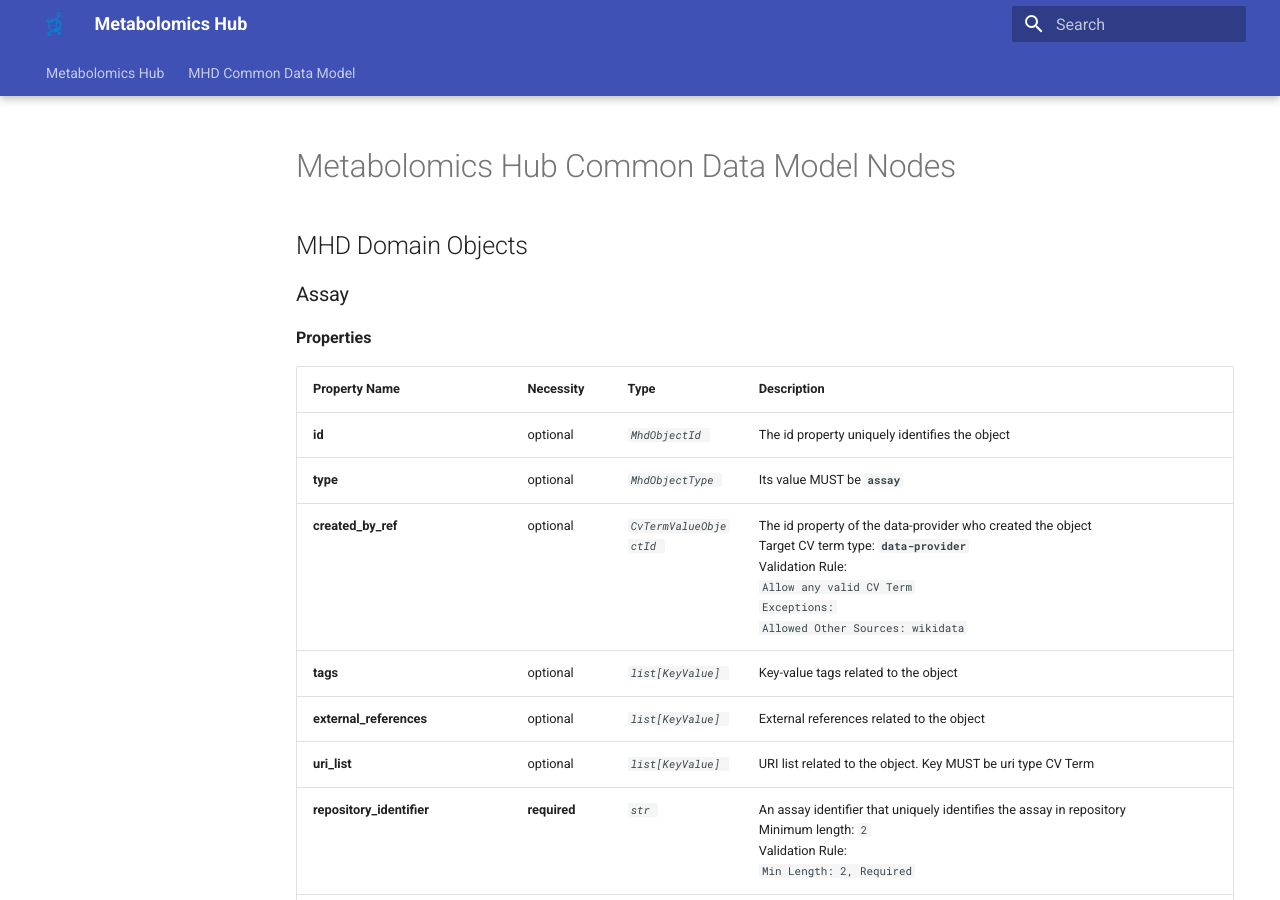
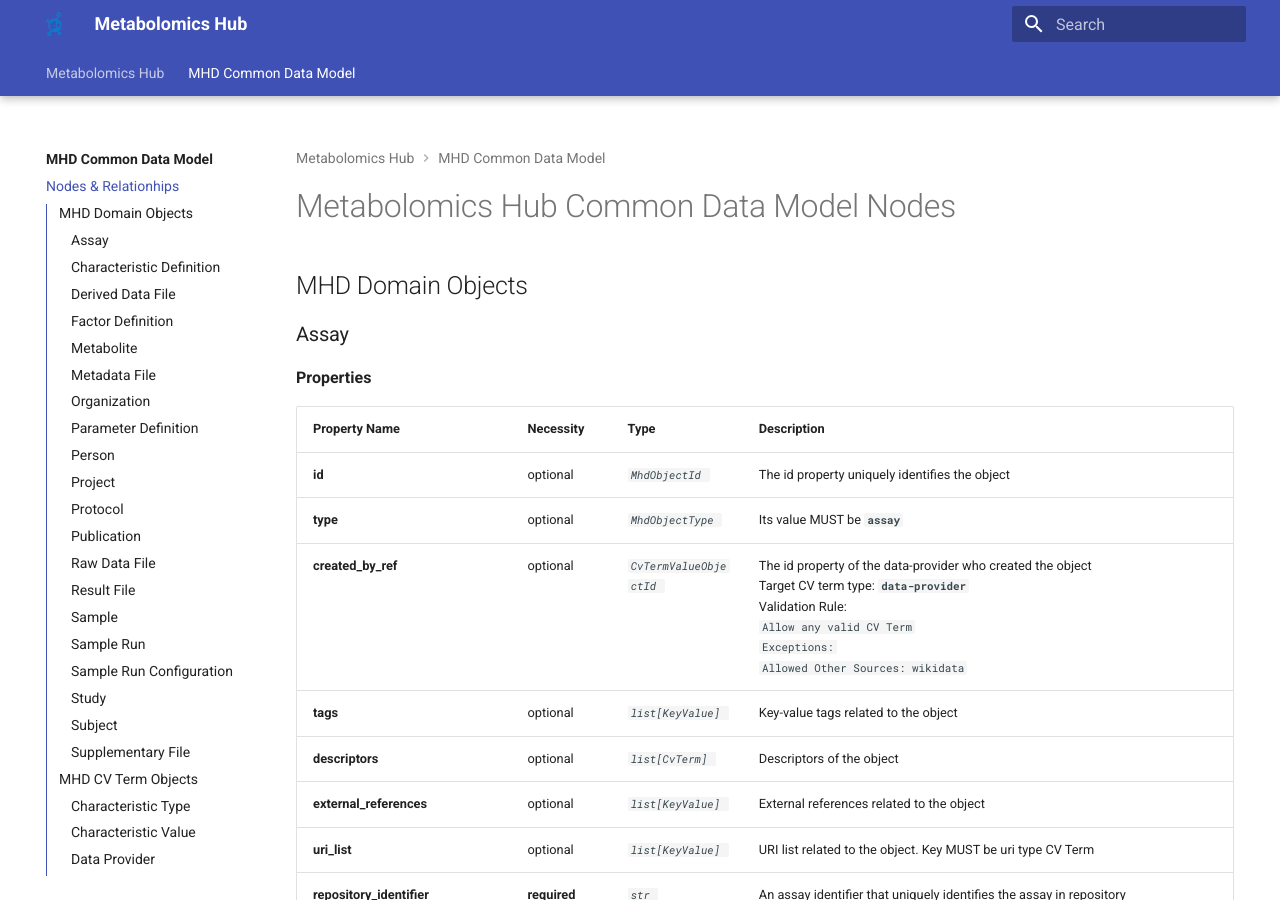
Before and after one commit to MetabolomicsHub/mhd-model, an MkDocs documentation site: the page built from docs/mhd/mhd-nodes.md, in a window 1280 px wide and 900 px high. Built offline with MkDocs 1.6.1 and Material for MkDocs 9.7.7, drawn with Linux system fonts in a browser that asks for light colours; some of the changed text lies outside the part shown.

Commit message:
fix: model updates

```diff
--- a/docs/mhd/index.md
+++ b/docs/mhd/index.md
@@ -10,7 +10,28 @@
 Each of *MHD Domain Objects* corresponds to a concept commonly used in metabolomics dataset metadata files.
 
 
-List of MHD Domain Objects: <code>Assay, Characteristic Definition, Derived Data File, Factor Definition, Metadata File, Metabolite, Parameter Definition, Person, Project, Protocol, Publication, Raw Data File, Result File, Sample, Sample Run, Sample Run Configuration, Study, Subject, Supplementary File </code>
+List of MHD Domain Objects:
+
+- [Study](mhd-nodes.md#study)
+- [Publication](mhd-nodes.md#publication)
+- [Person](mhd-nodes.md#person)
+- [Organization](mhd-nodes.md#organization)
+- [Project](mhd-nodes.md#project)
+- [Factor Definition](mhd-nodes.md#factor-definition)
+- [Protocol](mhd-nodes.md#protocol)
+- [Parameter Definition](mhd-nodes.md#parameter-definition)
+- [Metadata File](mhd-nodes.md#metadata-file)
+- [Raw Data File](mhd-nodes.md#raw-data-file)
+- [Derived Data File](mhd-nodes.md#derived-data-file)
+- [Result File](mhd-nodes.md#result-file)
+- [Supplementary File](mhd-nodes.md#supplementary-file)
+- [Metabolite](mhd-nodes.md#metabolite)
+- [Assay](mhd-nodes.md#assay)
+- [Subject](mhd-nodes.md#subject)
+- [Sample](mhd-nodes.md#sample)
+- [Characteristic Definition](mhd-nodes.md#characteristic-definition)
+- [Sample Run](mhd-nodes.md#sample-run)
+- [Sample Run Configuration](mhd-nodes.md#sample-run-configuration)
 
 The following properties are common for all  *MHD Domain Objects*.
 
@@ -20,6 +41,7 @@ The following properties are common for all  *MHD Domain Objects*.
 |**type**|required|<code>*str*<code>|The type MUST be lower case and '-' seperated value of node name. e.g. raw-data-file for Raw Data File|
 |**created_by_ref**|optional|<code>*str*<code>|The id of the data provider.|
 |**tags**|optional|<code>*list of KeyValue*<code>|Key and values. key and values may be CV Term|
+|**descriptors**|optional|<code>*list of CvTerm*<code>|Descriptors for the object|
 |**external_references**|optional|<code>*list of KeyValue*<code>|List of external references that describes the resource represented by the node. Key MUST be a URI type (FTP, URL, etc.)|
 |**uri_list**|optional|<code>*list of KeyValue*<code>|List of URI addresses to access the resource represented by the node |
 
@@ -29,7 +51,7 @@ The following properties are common for all  *MHD Domain Objects*.
 
 *MHD Common Data Model* defines a set of data types (MHD Cv Term Objects) presented as CV Term.
 
-List of MHD Cv Term Objects: <code>Characteristic Definition, Characteristic Value, Data Provider, Factor Definition, Factor Value, Parameter Definition, Parameter Value, Uri Type</code>
+List of MHD Cv Term Objects: <code>Characteristic Type, Characteristic Value, Data Provider, Factor Type, Factor Value, Parameter Type, Protocol Type, Parameter Value, Uri Type</code>
 
 The following properties are common for all  *MHD Cv Term Objects*.
 
--- a/docs/mhd/mhd-nodes.md
+++ b/docs/mhd/mhd-nodes.md
@@ -12,6 +12,7 @@
 |**type**|optional|<code>*MhdObjectType*<code>|Its value MUST be <code>**assay**</code>|
 |**created_by_ref**|optional|<code>*CvTermValueObjectId*<code>|The id property of the data-provider who created the object<br>Target CV term type: <code>**data-provider**</code><br>Validation Rule:<br> <code>Allow any valid CV Term<br>Exceptions:<br>Allowed Other Sources: wikidata</code>|
 |**tags**|optional|<code>*list[KeyValue]*<code>|Key-value tags related to the object|
+|**descriptors**|optional|<code>*list[CvTerm]*<code>|Descriptors of the object|
 |**external_references**|optional|<code>*list[KeyValue]*<code>|External references related to the object|
 |**uri_list**|optional|<code>*list[KeyValue]*<code>|URI list related to the object. Key MUST be uri type CV Term|
 |**repository_identifier**|**required**|<code>*str*<code>|An assay identifier that uniquely identifies the assay in repository<br>Minimum length: <code>2</code><br>Validation Rule:<br> <code>Min Length: 2, Required</code>|
@@ -56,6 +57,7 @@
 |**type**|optional|<code>*MhdObjectType*<code>|The type property identifies type of the object<br>Its value MUST be <code>**characteristic-definition**</code>|
 |**created_by_ref**|optional|<code>*CvTermValueObjectId*<code>|The id property of the data-provider who created the object<br>Target CV term type: <code>**data-provider**</code><br>Validation Rule:<br> <code>Allow any valid CV Term<br>Exceptions:<br>Allowed Other Sources: wikidata</code>|
 |**tags**|optional|<code>*list[KeyValue]*<code>|Key-value tags related to the object|
+|**descriptors**|optional|<code>*list[CvTerm]*<code>|Descriptors of the object|
 |**external_references**|optional|<code>*list[KeyValue]*<code>|External references related to the object|
 |**uri_list**|optional|<code>*list[KeyValue]*<code>|URI list related to the object. Key MUST be uri type CV Term|
 |**name**|**required**|<code>*str*<code>|Minimum length: <code>2</code><br>Validation Rule:<br> <code>Min Length: 2, Required</code>|
@@ -90,6 +92,7 @@
 |**type**|optional|<code>*MhdObjectType*<code>|The type property identifies type of the object<br>Its value MUST be <code>**derived-data-file**</code>|
 |**created_by_ref**|optional|<code>*CvTermValueObjectId*<code>|The id property of the data-provider who created the object<br>Target CV term type: <code>**data-provider**</code><br>Validation Rule:<br> <code>Allow any valid CV Term<br>Exceptions:<br>Allowed Other Sources: wikidata</code>|
 |**tags**|optional|<code>*list[KeyValue]*<code>|Key-value tags related to the object|
+|**descriptors**|optional|<code>*list[CvTerm]*<code>|Descriptors of the object|
 |**external_references**|optional|<code>*list[KeyValue]*<code>|External references related to the object|
 |**uri_list**|optional|<code>*list[KeyValue]*<code>|URI list related to the object. Key MUST be uri type CV Term|
 |**name**|**required**|<code>*str*<code>|Name of the file. File MUST be a file (not folder or link).It MAY be relative path (e.g., FILES/study.txt) or a file in a compressed file (e.g., FILES/study.zip#data/metadata.tsv)<br>Minimum length: <code>2</code><br>Validation Rule:<br> <code>Min Length: 2, Required</code>|
@@ -129,6 +132,7 @@
 |**type**|optional|<code>*MhdObjectType*<code>|The type property identifies type of the object<br>Its value MUST be <code>**factor-definition**</code>|
 |**created_by_ref**|optional|<code>*CvTermValueObjectId*<code>|The id property of the data-provider who created the object<br>Target CV term type: <code>**data-provider**</code><br>Validation Rule:<br> <code>Allow any valid CV Term<br>Exceptions:<br>Allowed Other Sources: wikidata</code>|
 |**tags**|optional|<code>*list[KeyValue]*<code>|Key-value tags related to the object|
+|**descriptors**|optional|<code>*list[CvTerm]*<code>|Descriptors of the object|
 |**external_references**|optional|<code>*list[KeyValue]*<code>|External references related to the object|
 |**uri_list**|optional|<code>*list[KeyValue]*<code>|URI list related to the object. Key MUST be uri type CV Term|
 |**name**|**required**|<code>*str*<code>|Minimum length: <code>2</code><br>Validation Rule:<br> <code>Min Length: 2, Required</code>|
@@ -163,6 +167,7 @@
 |**type**|optional|<code>*MhdObjectType*<code>|The type property identifies type of the object<br>Its value MUST be <code>**metabolite**</code>|
 |**created_by_ref**|optional|<code>*CvTermValueObjectId*<code>|The id property of the data-provider who created the object<br>Target CV term type: <code>**data-provider**</code><br>Validation Rule:<br> <code>Allow any valid CV Term<br>Exceptions:<br>Allowed Other Sources: wikidata</code>|
 |**tags**|optional|<code>*list[KeyValue]*<code>|Key-value tags related to the object|
+|**descriptors**|optional|<code>*list[CvTerm]*<code>|Descriptors of the object|
 |**external_references**|optional|<code>*list[KeyValue]*<code>|External references related to the object|
 |**uri_list**|optional|<code>*list[KeyValue]*<code>|URI list related to the object. Key MUST be uri type CV Term|
 |**name**|**required**|<code>*str*<code>|Minimum length: <code>2</code><br>Validation Rule:<br> <code>Min Length: 2, Required</code>|
@@ -195,6 +200,7 @@
 |**type**|optional|<code>*MhdObjectType*<code>|The type property identifies type of the object<br>Its value MUST be <code>**metadata-file**</code>|
 |**created_by_ref**|optional|<code>*CvTermValueObjectId*<code>|The id property of the data-provider who created the object<br>Target CV term type: <code>**data-provider**</code><br>Validation Rule:<br> <code>Allow any valid CV Term<br>Exceptions:<br>Allowed Other Sources: wikidata</code>|
 |**tags**|optional|<code>*list[KeyValue]*<code>|Key-value tags related to the object|
+|**descriptors**|optional|<code>*list[CvTerm]*<code>|Descriptors of the object|
 |**external_references**|optional|<code>*list[KeyValue]*<code>|External references related to the object|
 |**uri_list**|**required**|<code>*list[KeyValue]*<code>|URI list related to the object. Key MUST be uri type CV Term<br>Minimum length: <code>1</code><br>Validation Rule:<br> <code>Min Length: 1, Required</code>|
 |**name**|**required**|<code>*str*<code>|Name of the file. File MUST be a file (not folder or link).It MAY be relative path (e.g., FILES/study.txt) or a file in a compressed file (e.g., FILES/study.zip#data/metadata.tsv)<br>Minimum length: <code>2</code><br>Validation Rule:<br> <code>Min Length: 2, Required</code>|
@@ -239,6 +245,7 @@
 |**type**|optional|<code>*MhdObjectType*<code>|The type property identifies type of the object<br>Its value MUST be <code>**organization**</code>|
 |**created_by_ref**|optional|<code>*CvTermValueObjectId*<code>|The id property of the data-provider who created the object<br>Target CV term type: <code>**data-provider**</code><br>Validation Rule:<br> <code>Allow any valid CV Term<br>Exceptions:<br>Allowed Other Sources: wikidata</code>|
 |**tags**|optional|<code>*list[KeyValue]*<code>|Key-value tags related to the object|
+|**descriptors**|optional|<code>*list[CvTerm]*<code>|Descriptors of the object|
 |**external_references**|optional|<code>*list[KeyValue]*<code>|External references related to the object|
 |**uri_list**|optional|<code>*list[KeyValue]*<code>|URI list related to the object. Key MUST be uri type CV Term|
 |**repository_identifier**|optional|<code>*str*<code>||
@@ -279,6 +286,7 @@
 |**type**|optional|<code>*MhdObjectType*<code>|The type property identifies type of the object<br>Its value MUST be <code>**parameter-definition**</code>|
 |**created_by_ref**|optional|<code>*CvTermValueObjectId*<code>|The id property of the data-provider who created the object<br>Target CV term type: <code>**data-provider**</code><br>Validation Rule:<br> <code>Allow any valid CV Term<br>Exceptions:<br>Allowed Other Sources: wikidata</code>|
 |**tags**|optional|<code>*list[KeyValue]*<code>|Key-value tags related to the object|
+|**descriptors**|optional|<code>*list[CvTerm]*<code>|Descriptors of the object|
 |**external_references**|optional|<code>*list[KeyValue]*<code>|External references related to the object|
 |**uri_list**|optional|<code>*list[KeyValue]*<code>|URI list related to the object. Key MUST be uri type CV Term|
 |**name**|**required**|<code>*str*<code>|Minimum length: <code>2</code><br>Validation Rule:<br> <code>Min Length: 2, Required</code>|
@@ -312,6 +320,7 @@
 |**type**|optional|<code>*MhdObjectType*<code>|The value of this property MUST be 'person'<br>Its value MUST be <code>**person**</code>|
 |**created_by_ref**|optional|<code>*CvTermValueObjectId*<code>|The id property of the data-provider who created the object<br>Target CV term type: <code>**data-provider**</code><br>Validation Rule:<br> <code>Allow any valid CV Term<br>Exceptions:<br>Allowed Other Sources: wikidata</code>|
 |**tags**|optional|<code>*list[KeyValue]*<code>|Key-value tags related to the object|
+|**descriptors**|optional|<code>*list[CvTerm]*<code>|Descriptors of the object|
 |**external_references**|optional|<code>*list[KeyValue]*<code>|External references related to the object|
 |**uri_list**|optional|<code>*list[KeyValue]*<code>|URI list related to the object. Key MUST be uri type CV Term|
 |**full_name**|optional|<code>*str*<code>|Full name of person|
@@ -356,6 +365,7 @@
 |**type**|optional|<code>*MhdObjectType*<code>|The type property identifies type of the object<br>Its value MUST be <code>**project**</code>|
 |**created_by_ref**|optional|<code>*CvTermValueObjectId*<code>|The id property of the data-provider who created the object<br>Target CV term type: <code>**data-provider**</code><br>Validation Rule:<br> <code>Allow any valid CV Term<br>Exceptions:<br>Allowed Other Sources: wikidata</code>|
 |**tags**|optional|<code>*list[KeyValue]*<code>|Key-value tags related to the object|
+|**descriptors**|optional|<code>*list[CvTerm]*<code>|Descriptors of the object|
 |**external_references**|optional|<code>*list[KeyValue]*<code>|External references related to the object|
 |**uri_list**|optional|<code>*list[KeyValue]*<code>|URI list related to the object. Key MUST be uri type CV Term|
 |**title**|**required**|<code>*str*<code>|Minimum length: <code>2</code><br>Validation Rule:<br> <code>Min Length: 2, Required</code>|
@@ -399,6 +409,7 @@
 |**type**|optional|<code>*MhdObjectType*<code>|The type property identifies type of the object<br>Its value MUST be <code>**protocol**</code>|
 |**created_by_ref**|optional|<code>*CvTermValueObjectId*<code>|The id property of the data-provider who created the object<br>Target CV term type: <code>**data-provider**</code><br>Validation Rule:<br> <code>Allow any valid CV Term<br>Exceptions:<br>Allowed Other Sources: wikidata</code>|
 |**tags**|optional|<code>*list[KeyValue]*<code>|Key-value tags related to the object|
+|**descriptors**|optional|<code>*list[CvTerm]*<code>|Descriptors of the object|
 |**external_references**|optional|<code>*list[KeyValue]*<code>|External references related to the object|
 |**uri_list**|optional|<code>*list[KeyValue]*<code>|URI list related to the object. Key MUST be uri type CV Term|
 |**name**|**required**|<code>*str*<code>||
@@ -438,6 +449,7 @@
 |**type**|optional|<code>*MhdObjectType*<code>|The type property identifies type of the object<br>Its value MUST be <code>**publication**</code>|
 |**created_by_ref**|optional|<code>*CvTermValueObjectId*<code>|The id property of the data-provider who created the object<br>Target CV term type: <code>**data-provider**</code><br>Validation Rule:<br> <code>Allow any valid CV Term<br>Exceptions:<br>Allowed Other Sources: wikidata</code>|
 |**tags**|optional|<code>*list[KeyValue]*<code>|Key-value tags related to the object|
+|**descriptors**|optional|<code>*list[CvTerm]*<code>|Descriptors of the object|
 |**external_references**|optional|<code>*list[KeyValue]*<code>|External references related to the object|
 |**uri_list**|optional|<code>*list[KeyValue]*<code>|URI list related to the object. Key MUST be uri type CV Term|
 |**title**|**required**|<code>*str*<code>||
@@ -475,6 +487,7 @@
 |**type**|optional|<code>*MhdObjectType*<code>|The type property identifies type of the object<br>Its value MUST be <code>**raw-data-file**</code>|
 |**created_by_ref**|optional|<code>*CvTermValueObjectId*<code>|The id property of the data-provider who created the object<br>Target CV term type: <code>**data-provider**</code><br>Validation Rule:<br> <code>Allow any valid CV Term<br>Exceptions:<br>Allowed Other Sources: wikidata</code>|
 |**tags**|optional|<code>*list[KeyValue]*<code>|Key-value tags related to the object|
+|**descriptors**|optional|<code>*list[CvTerm]*<code>|Descriptors of the object|
 |**external_references**|optional|<code>*list[KeyValue]*<code>|External references related to the object|
 |**uri_list**|**required**|<code>*list[KeyValue]*<code>|URI list related to the object. Key MUST be uri type CV Term<br>Minimum length: <code>1</code><br>Validation Rule:<br> <code>Min Length: 1, Required</code>|
 |**name**|**required**|<code>*str*<code>|Name of the file. File MUST be a file (not folder or link).It MAY be relative path (e.g., FILES/study.txt) or a file in a compressed file (e.g., FILES/study.zip#data/metadata.tsv)<br>Minimum length: <code>2</code><br>Validation Rule:<br> <code>Min Length: 2, Required</code>|
@@ -512,6 +525,7 @@
 |**type**|optional|<code>*MhdObjectType*<code>|The type property identifies type of the object<br>Its value MUST be <code>**result-file**</code>|
 |**created_by_ref**|optional|<code>*CvTermValueObjectId*<code>|The id property of the data-provider who created the object<br>Target CV term type: <code>**data-provider**</code><br>Validation Rule:<br> <code>Allow any valid CV Term<br>Exceptions:<br>Allowed Other Sources: wikidata</code>|
 |**tags**|optional|<code>*list[KeyValue]*<code>|Key-value tags related to the object|
+|**descriptors**|optional|<code>*list[CvTerm]*<code>|Descriptors of the object|
 |**external_references**|optional|<code>*list[KeyValue]*<code>|External references related to the object|
 |**uri_list**|**required**|<code>*list[KeyValue]*<code>|URI list related to the object. Key MUST be uri type CV Term<br>Minimum length: <code>1</code><br>Validation Rule:<br> <code>Min Length: 1, Required</code>|
 |**name**|**required**|<code>*str*<code>|Name of the file. File MUST be a file (not folder or link).It MAY be relative path (e.g., FILES/study.txt) or a file in a compressed file (e.g., FILES/study.zip#data/metadata.tsv)<br>Minimum length: <code>2</code><br>Validation Rule:<br> <code>Min Length: 2, Required</code>|
@@ -549,6 +563,7 @@
 |**type**|optional|<code>*MhdObjectType*<code>|The type property identifies type of the object<br>Its value MUST be <code>**sample**</code>|
 |**created_by_ref**|optional|<code>*CvTermValueObjectId*<code>|The id property of the data-provider who created the object<br>Target CV term type: <code>**data-provider**</code><br>Validation Rule:<br> <code>Allow any valid CV Term<br>Exceptions:<br>Allowed Other Sources: wikidata</code>|
 |**tags**|optional|<code>*list[KeyValue]*<code>|Key-value tags related to the object|
+|**descriptors**|optional|<code>*list[CvTerm]*<code>|Descriptors of the object|
 |**external_references**|optional|<code>*list[KeyValue]*<code>|External references related to the object|
 |**uri_list**|optional|<code>*list[KeyValue]*<code>|URI list related to the object. Key MUST be uri type CV Term|
 |**name**|**required**|<code>*str*<code>|Minimum length: <code>1</code><br>Validation Rule:<br> <code>Min Length: 1, Required</code>|
@@ -586,6 +601,7 @@
 |**type**|optional|<code>*MhdObjectType*<code>|The type property identifies type of the object<br>Its value MUST be <code>**sample-run**</code>|
 |**created_by_ref**|optional|<code>*CvTermValueObjectId*<code>|The id property of the data-provider who created the object<br>Target CV term type: <code>**data-provider**</code><br>Validation Rule:<br> <code>Allow any valid CV Term<br>Exceptions:<br>Allowed Other Sources: wikidata</code>|
 |**tags**|optional|<code>*list[KeyValue]*<code>|Key-value tags related to the object|
+|**descriptors**|optional|<code>*list[CvTerm]*<code>|Descriptors of the object|
 |**external_references**|optional|<code>*list[KeyValue]*<code>|External references related to the object|
 |**uri_list**|optional|<code>*list[KeyValue]*<code>|URI list related to the object. Key MUST be uri type CV Term|
 |**name**|optional|<code>*str*<code>||
@@ -620,6 +636,7 @@
 |**type**|optional|<code>*MhdObjectType*<code>|The type property identifies type of the object<br>Its value MUST be <code>**sample-run-configuration**</code>|
 |**created_by_ref**|optional|<code>*CvTermValueObjectId*<code>|The id property of the data-provider who created the object<br>Target CV term type: <code>**data-provider**</code><br>Validation Rule:<br> <code>Allow any valid CV Term<br>Exceptions:<br>Allowed Other Sources: wikidata</code>|
 |**tags**|optional|<code>*list[KeyValue]*<code>|Key-value tags related to the object|
+|**descriptors**|optional|<code>*list[CvTerm]*<code>|Descriptors of the object|
 |**external_references**|optional|<code>*list[KeyValue]*<code>|External references related to the object|
 |**uri_list**|optional|<code>*list[KeyValue]*<code>|URI list related to the object. Key MUST be uri type CV Term|
 |**protocol_ref**|**required**|<code>*MhdObjectId*<code>|Target node type: <code>**protocol**</code>|
@@ -648,11 +665,12 @@
 |**type**|optional|<code>*MhdObjectType*<code>|The type property identifies type of the object<br>Its value MUST be <code>**study**</code>|
 |**created_by_ref**|**required**|<code>*CvTermValueObjectId*<code>|The id property of the data-provider who created the object<br>Target CV term type: <code>**data-provider**</code><br>Validation Rule:<br> <code>Allow any valid CV Term<br>Exceptions:<br>Allowed Other Sources: wikidata</code>|
 |**tags**|optional|<code>*list[KeyValue]*<code>|Key-value tags related to the object|
+|**descriptors**|optional|<code>*list[CvTerm]*<code>|Descriptors of the object|
 |**external_references**|optional|<code>*list[KeyValue]*<code>|External references related to the object|
 |**uri_list**|optional|<code>*list[KeyValue]*<code>|URI list related to the object. Key MUST be uri type CV Term|
 |**mhd_identifier**|**required**|<code>*str*<code>|Minimum length: <code>8</code><br>Validation Rule:<br> <code>Min Length: 8, Required</code>|
 |**repository_identifier**|optional|<code>*str*<code>||
-|**additional_identifiers**|optional|<code>*list[CvTermValue]*<code>|Validation Rule:<br> <code>Allow any valid CV Term<br>Exceptions:<br>Allowed Other Sources: wikidata</code>|
+|**additional_identifiers**|optional|<code>*list[KeyValue]*<code>|Validation Rule:<br> <code>Allow any valid CV Term<br>Exceptions:<br>Allowed Other Sources: wikidata</code>|
 |**title**|**required**|<code>*str*<code>|Minimum length: <code>2</code><br>Validation Rule:<br> <code>Min Length: 2, Required</code>|
 |**description**|**required**|<code>*str*<code>|Minimum length: <code>5</code><br>Validation Rule:<br> <code>Min Length: 5, Required</code>|
 |**submission_date**|**required**|<code>*datetime*<code>||
@@ -725,6 +743,7 @@
 |**type**|optional|<code>*MhdObjectType*<code>|The type property identifies type of the object<br>Its value MUST be <code>**subject**</code>|
 |**created_by_ref**|optional|<code>*CvTermValueObjectId*<code>|The id property of the data-provider who created the object<br>Target CV term type: <code>**data-provider**</code><br>Validation Rule:<br> <code>Allow any valid CV Term<br>Exceptions:<br>Allowed Other Sources: wikidata</code>|
 |**tags**|optional|<code>*list[KeyValue]*<code>|Key-value tags related to the object|
+|**descriptors**|optional|<code>*list[CvTerm]*<code>|Descriptors of the object|
 |**external_references**|optional|<code>*list[KeyValue]*<code>|External references related to the object|
 |**uri_list**|optional|<code>*list[KeyValue]*<code>|URI list related to the object. Key MUST be uri type CV Term|
 |**name**|**required**|<code>*str*<code>|Minimum length: <code>1</code><br>Validation Rule:<br> <code>Min Length: 1, Required</code>|
@@ -759,6 +778,7 @@
 |**type**|optional|<code>*MhdObjectType*<code>|The type property identifies type of the object<br>Its value MUST be <code>**supplementary-file**</code>|
 |**created_by_ref**|optional|<code>*CvTermValueObjectId*<code>|The id property of the data-provider who created the object<br>Target CV term type: <code>**data-provider**</code><br>Validation Rule:<br> <code>Allow any valid CV Term<br>Exceptions:<br>Allowed Other Sources: wikidata</code>|
 |**tags**|optional|<code>*list[KeyValue]*<code>|Key-value tags related to the object|
+|**descriptors**|optional|<code>*list[CvTerm]*<code>|Descriptors of the object|
 |**external_references**|optional|<code>*list[KeyValue]*<code>|External references related to the object|
 |**uri_list**|**required**|<code>*list[KeyValue]*<code>|URI list related to the object. Key MUST be uri type CV Term<br>Minimum length: <code>1</code><br>Validation Rule:<br> <code>Min Length: 1, Required</code>|
 |**name**|**required**|<code>*str*<code>|Name of the file. File MUST be a file (not folder or link).It MAY be relative path (e.g., FILES/study.txt) or a file in a compressed file (e.g., FILES/study.zip#data/metadata.tsv)<br>Minimum length: <code>2</code><br>Validation Rule:<br> <code>Min Length: 2, Required</code>|
--- a/mkdocs.yml
+++ b/mkdocs.yml
@@ -38,8 +38,8 @@ extra_css:
 nav:
 - index.md
 - MHD Common Data Model:
-  - mhd_model/index.md
-  - Nodes & Relationhips: mhd_model/mhd-nodes.md
+  - mhd/index.md
+  - Nodes & Relationhips: mhd/mhd-nodes.md
 
 markdown_extensions:
 # Python Markdown
```
Also changed, not shown: docs/index.md (+1 -1 lines), 12 other files.
